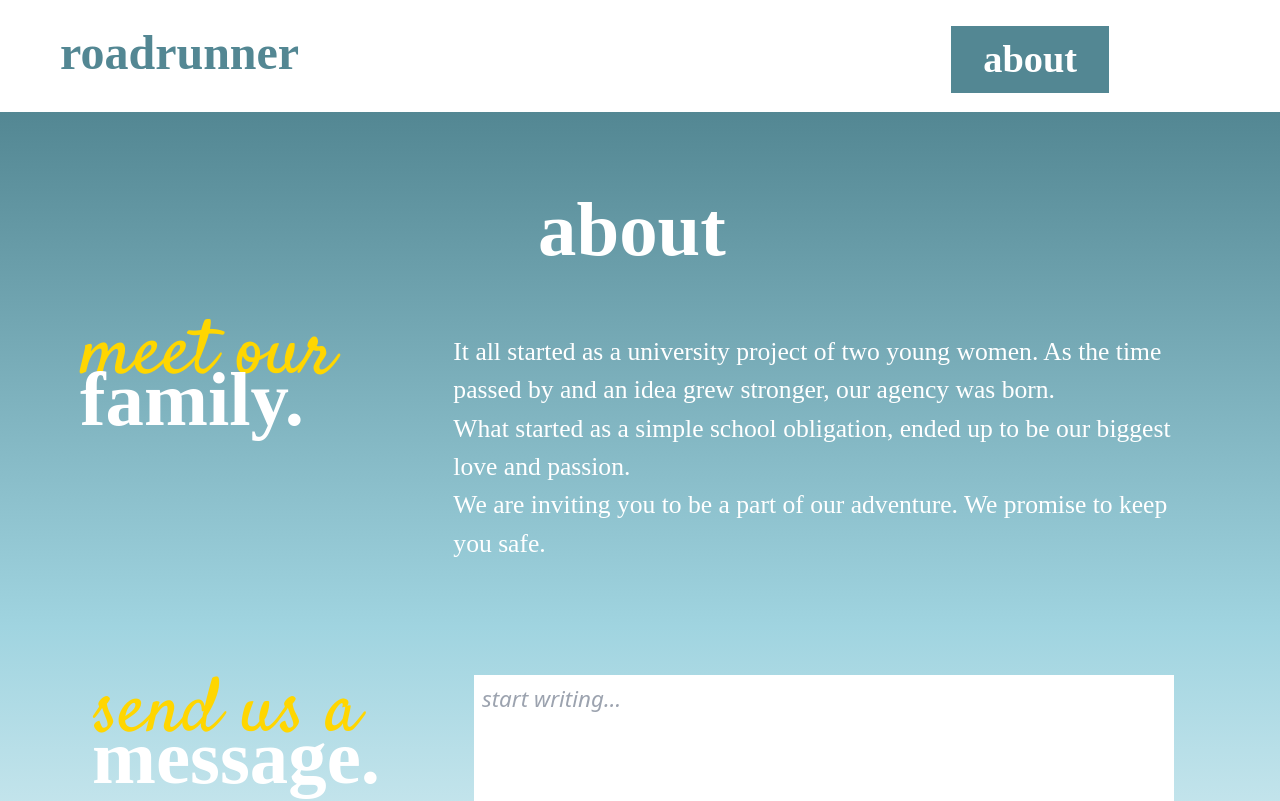
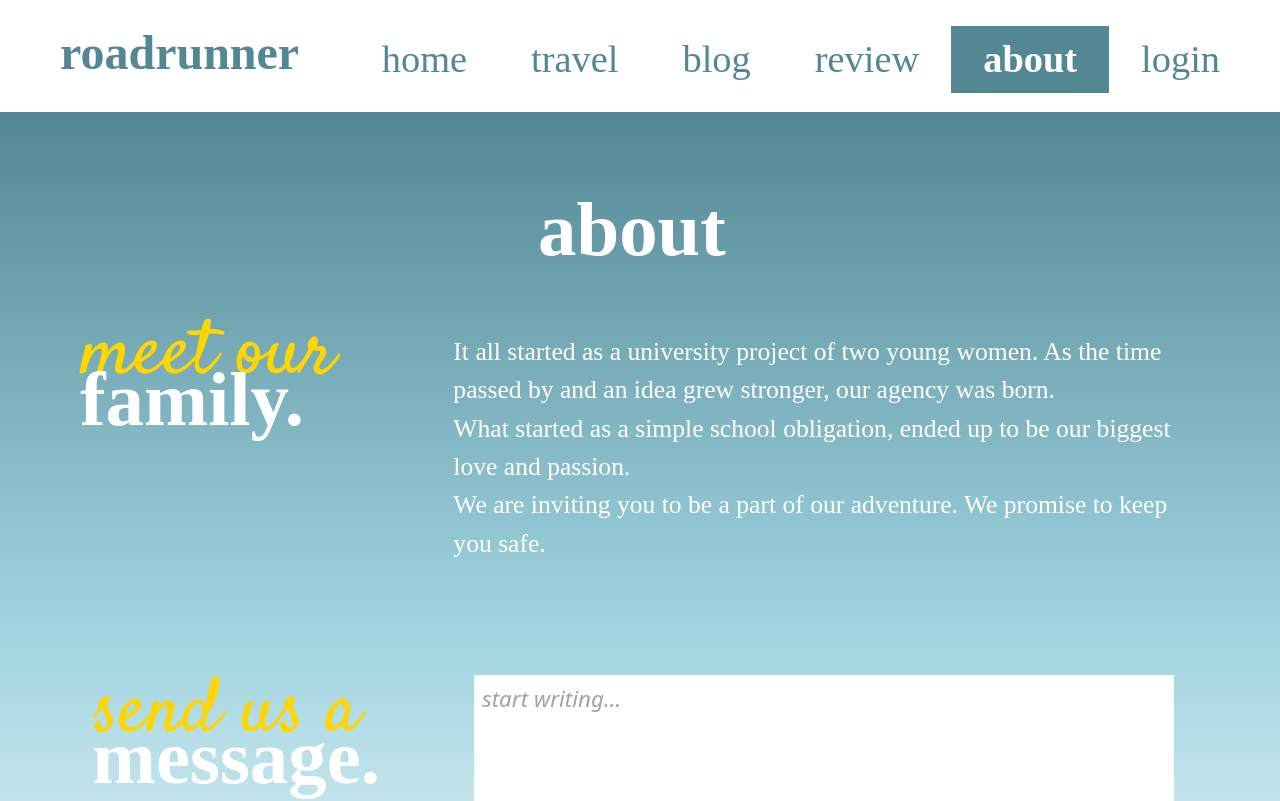
Before and after one commit to val2cak/_roadrunner, a Next.js app: page /about in a window 1280 px wide. Shown: the top 801 px of the page. Built offline with nearby package versions, Linux system fonts and the light colour scheme; a web font is replaced by a local one.

Commit message:
refactoring

```diff
--- a/components/header/navbar.js
+++ b/components/header/navbar.js
@@ -22,7 +22,7 @@ const NavBar = ({ classes, navigationItems }) => {
                             className={`no-underline mb-2.5 px-7 lg:px-8 py-2 whitespace-nowrap hover:bg-hci-general-middle lg:hover:bg-hci-general-dark font-regular text-2xl ${
                                 isActive(menuItemPath)
                                     ? 'bg-hci-general-middle lg:bg-hci-general-dark text-white font-bold'
-                                    : 'text-white lg:text-hci-general-dark'
+                                    : 'text-hci-general-dark'
                             } hover:text-white cursor-pointer`}
                         >
                             {item}
```
